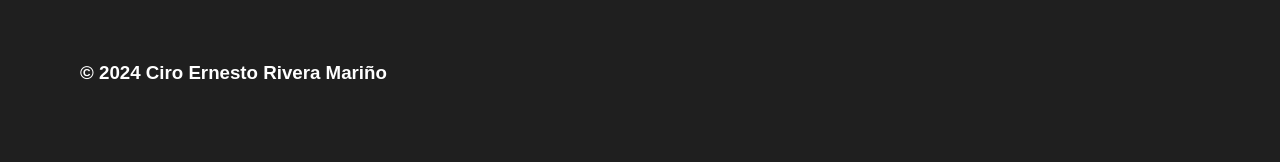
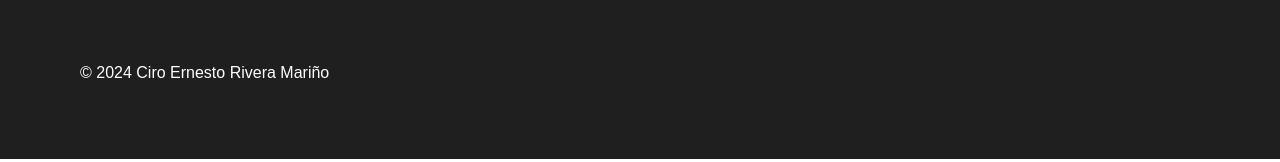
Before and after one commit to cirorivera1988/web_project_library_es, a plain HTML site: page index.html in a window 1280 px wide. Shown: the part 3659-3821 px from the top of the page. Drawn offline with Linux system fonts and the light colour scheme.

Commit message:
3er sprint, 3er stage, 4to envio

```diff
--- a/index.html
+++ b/index.html
@@ -305,7 +305,7 @@
           </div>
         </div>
         <div class="footer__copyright">
-          <h3>&copy; 2024 Ciro Ernesto Rivera Mariño</h3>
+          <p>&copy; 2024 Ciro Ernesto Rivera Mariño</p>
         </div>
       </footer>
     </div>
```
